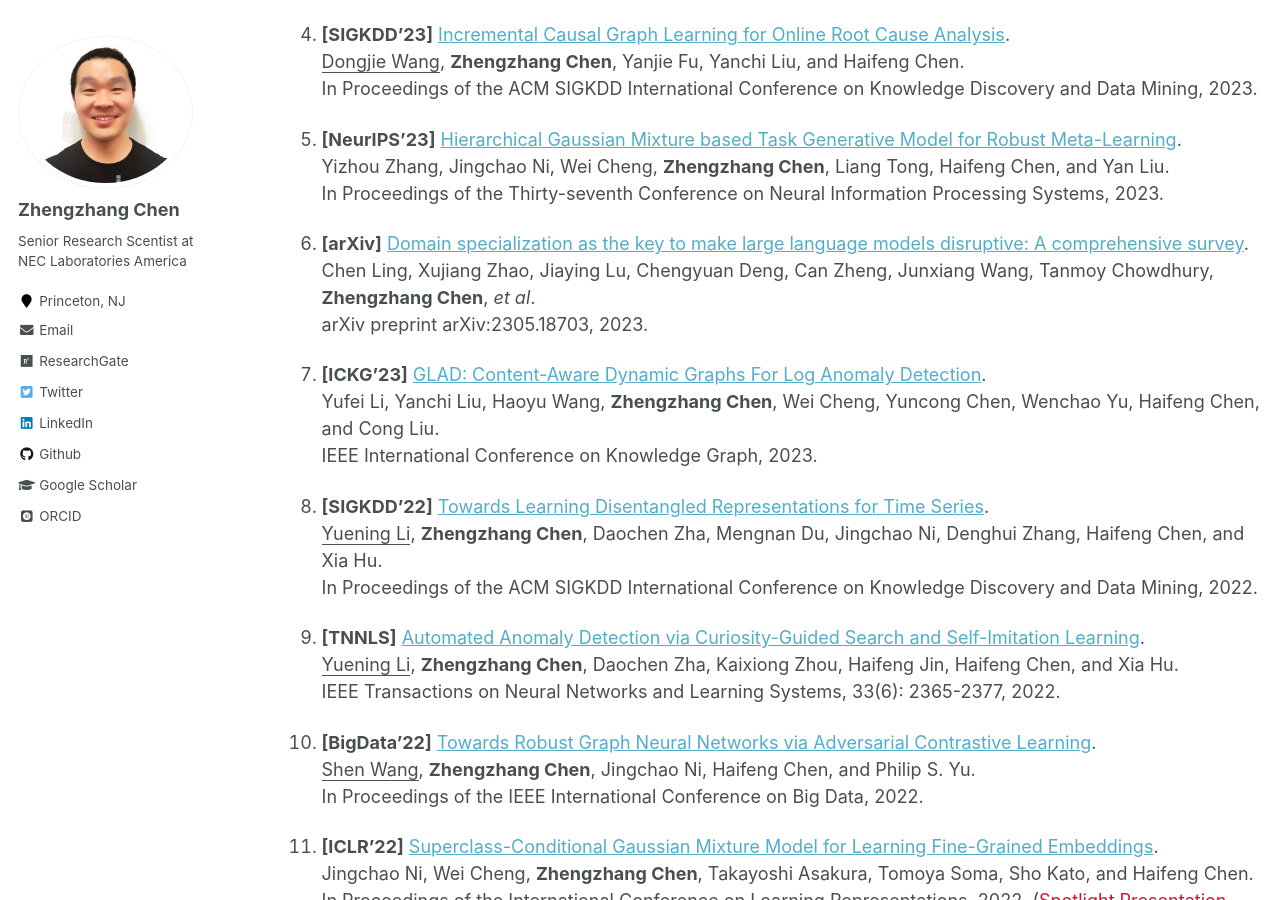
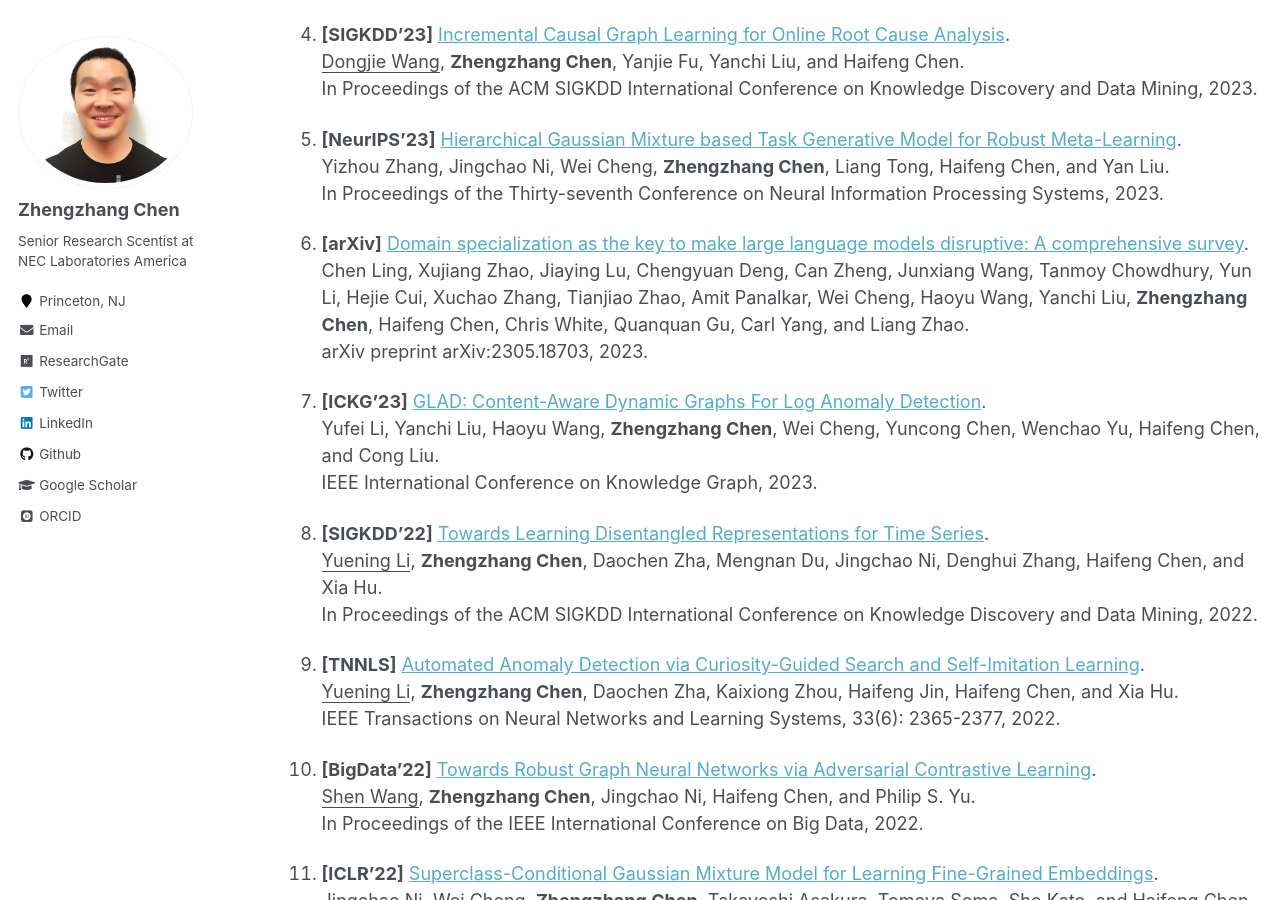
Before and after one commit to zhengzhangchen/zhengzhangchen.github.io, a Jekyll site: the page built from _pages/publications.md, in a window 1280 px wide and 900 px high, scrolled down 591 px. Built offline with Jekyll 4.4.1, drawn with Linux system fonts in a browser that asks for light colours; some web fonts are replaced.

Commit message:
Update publications.md

```diff
--- a/_pages/publications.md
+++ b/_pages/publications.md
@@ -18,7 +18,7 @@ author_profile: true
 
 5. <strong>[NeurIPS'23]</strong> <a href="https://zhengzhangchen.github.io/paper/NeurIPS-2023-hierarchical-gaussian-mixture-based-task-generative-model-for-robust-meta-learning-Paper-Conference.pdf">Hierarchical Gaussian Mixture based Task Generative Model for Robust Meta-Learning</a>. <br> Yizhou Zhang, Jingchao Ni, Wei Cheng, <b>Zhengzhang Chen</b>, Liang Tong, Haifeng Chen, and Yan Liu. <br> In Proceedings of the Thirty-seventh Conference on Neural Information Processing Systems, 2023.
 
-6. <strong>[arXiv]</strong> <a href="https://arxiv.org/pdf/2305.18703">Domain specialization as the key to make large language models disruptive: A comprehensive survey</a>. <br> Chen Ling, Xujiang Zhao, Jiaying Lu, Chengyuan Deng, Can Zheng, Junxiang Wang, Tanmoy Chowdhury, <b>Zhengzhang Chen</b>, <em>et al</em>. <br> arXiv preprint arXiv:2305.18703, 2023.
+6. <strong>[arXiv]</strong> <a href="https://arxiv.org/pdf/2305.18703">Domain specialization as the key to make large language models disruptive: A comprehensive survey</a>. <br>Chen Ling, Xujiang Zhao, Jiaying Lu, Chengyuan Deng, Can Zheng, Junxiang Wang, Tanmoy Chowdhury, Yun Li, Hejie Cui, Xuchao Zhang, Tianjiao Zhao, Amit Panalkar, Wei Cheng, Haoyu Wang, Yanchi Liu, <strong>Zhengzhang Chen</strong>, Haifeng Chen, Chris White, Quanquan Gu, Carl Yang, and Liang Zhao. <br> arXiv preprint arXiv:2305.18703, 2023.
 
 7. <strong>[ICKG'23]</strong> <a href="https://arxiv.org/pdf/2309.05953">GLAD: Content-Aware Dynamic Graphs For Log Anomaly Detection</a>. <br> Yufei Li, Yanchi Liu, Haoyu Wang, <b>Zhengzhang Chen</b>, Wei Cheng, Yuncong Chen, Wenchao Yu, Haifeng Chen, and Cong Liu. <br> IEEE International Conference on Knowledge Graph, 2023.
 
```
